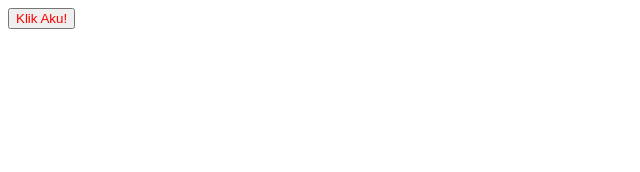
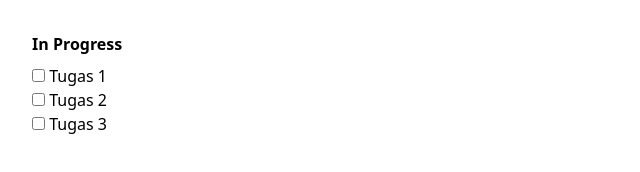
Before and after one commit to antokriswandi/belajar-vue, a plain HTML site: page index.html in a window 1280 px wide. Shown: the whole page, without its empty margins (0-640 px from the left). Drawn offline with nearby package versions, Linux system fonts and the light colour scheme.

Commit message:
Episode 3 : List Conditionals and Computed properties

```diff
--- a/index.html
+++ b/index.html
@@ -8,37 +8,56 @@
     <!-- install vue menggunakan cdn -->
     <script src="https://unpkg.com/vue@3"></script>
 
-    <style>
-        .text-red {
-            color: red;
-        }
-
-        .text-blue {
-            color: blue;
-        }
-    </style>
+    <!-- install tailwindcss pake cdn -->
+    <script src="https://cdn.tailwindcss.com"></script>
 </head>
 <body>
 
 
     <!-- deklarasi app vue -->
     <div id="app">
-        <!-- v-bind bisa dipersingkat jadi ":", v-on bisa dipersingkat jadi "@" -->
-        <!-- v-bind:class => :class -->
-        <!-- v-on:click => @click -->
-        <button :class="active ? 'text-red' : 'text-blue'" @click="toggle">Klik Aku!</button>
+        <section class="container mx-auto p-8" v-show="tugasBelumSelesai.length">
+            <h2 class="font-bold mb-2">In Progress</h2>
+            <ul>
+                <li v-for="tugas in tugasBelumSelesai" :key="tugas.id">
+                    <label>
+                        <input type="checkbox" v-model="tugas.selesai">
+                        {{ tugas.nama }}
+                    </label>
+                </li>
+            </ul>
+        </section>
+        <section class="container mx-auto p-8" v-show="tugasSelesai.length">
+            <h2 class="font-bold mb-2">Selesai</h2>
+            <ul>
+                <li v-for="tugas in tugasSelesai" :key="tugas.id">
+                    <label>
+                        <input type="checkbox" v-model="tugas.selesai">
+                        {{ tugas.nama }}
+                    </label>
+                </li>
+            </ul>
+        </section>
     </div>
     <script>
         const app = Vue.createApp({
             data() {
                 return {
-                    active: true
+                    tugass: [
+                        { id: 1, nama: 'Tugas 1', selesai: false },
+                        { id: 2, nama: 'Tugas 2', selesai: false },
+                        { id: 3, nama: 'Tugas 3', selesai: false }
+                    ]
                 }
             },
 
-            methods: {
-                toggle() {
-                    this.active = !this.active;
+            computed: {
+                tugasBelumSelesai() {
+                    return this.tugass.filter(tugas => !tugas.selesai);
+                },
+
+                tugasSelesai() {
+                    return this.tugass.filter(tugas => tugas.selesai);
                 }
             }
         });
```
